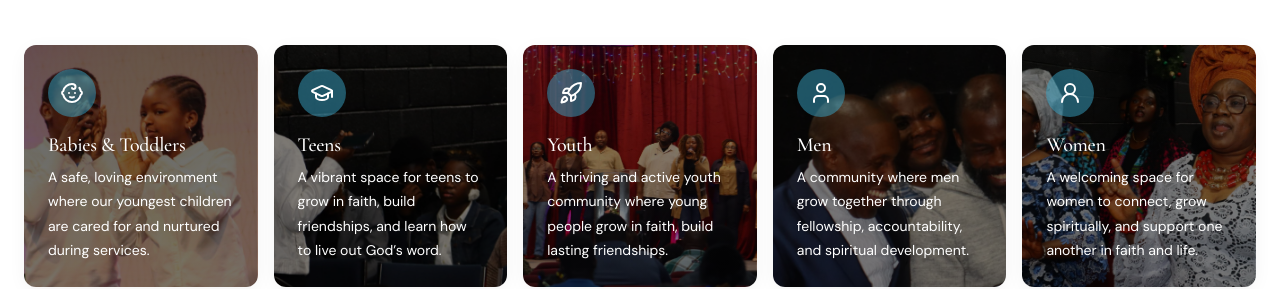
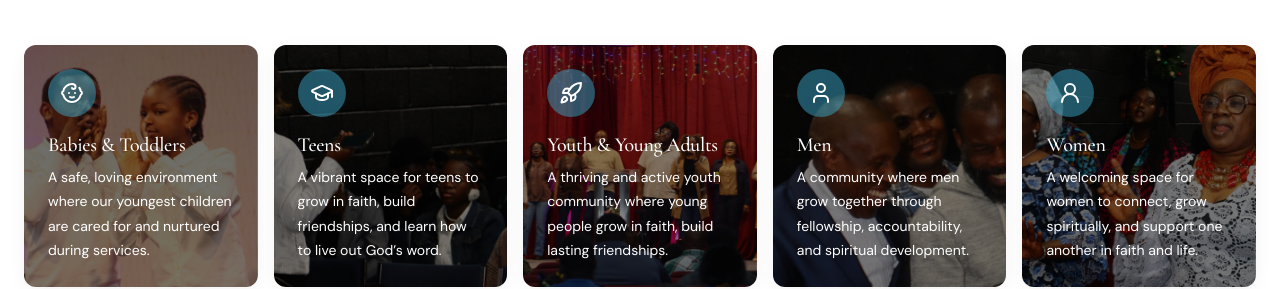
Before and after one commit to itxjoshy/church-site-2, a React (Vite) app: page / in a window 1280 px wide. Shown: the part 3500-3789 px from the top of the page. Built offline with nearby package versions, Linux system fonts and the light colour scheme.

Commit message:
update: card title

```diff
--- a/src/components/Connect.jsx
+++ b/src/components/Connect.jsx
@@ -16,7 +16,7 @@ const groups = [
   },
   {
     icon: Rocket,
-    title: "Youth",
+    title: "Youth & Young Adults",
     description:
       "A thriving and active youth community where young people grow in faith, build lasting friendships.",
   },
```
